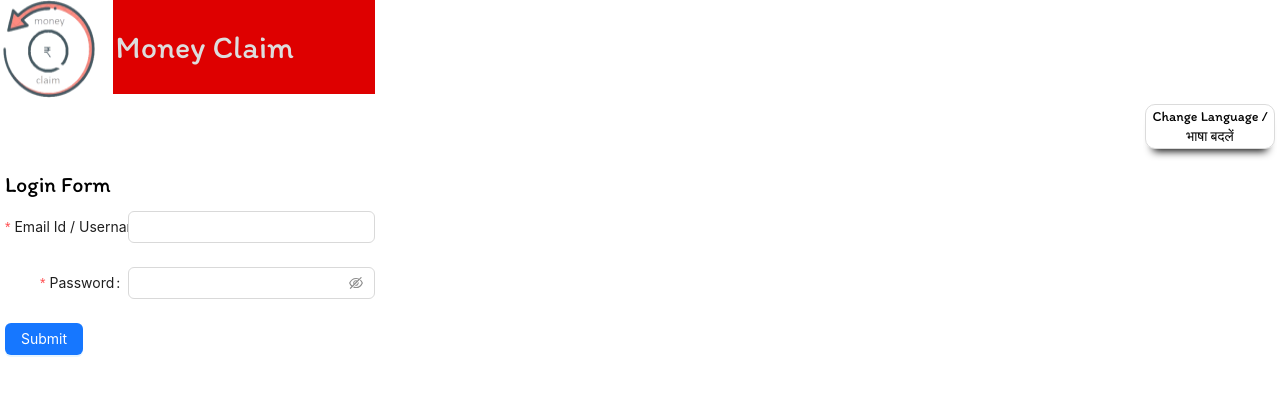
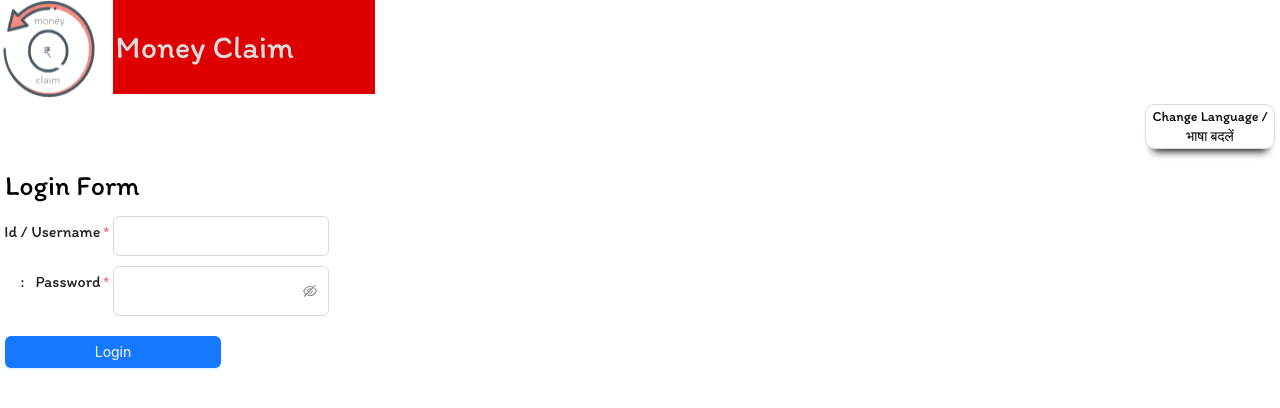
Before and after one commit to mukulgupta257/MoneyClaim, a Next.js app in the folder money-claim/: page / in a window 1280 px wide. Shown: the top 408 px of the page. Built offline with nearby package versions, Linux system fonts and the light colour scheme.

Commit message:
Login Form .

```diff
--- a/money-claim/Components/LoginForm.js
+++ b/money-claim/Components/LoginForm.js
@@ -4,10 +4,8 @@ import { Button, Checkbox, Form, Input } from "antd";
 export default function LoginForm({ formlabels, onSubmit, onFailed }) {
   const onFinish = (values) => {
     console.log("Success:", values);
-    onSubmit();
   };
   const onFinishFailed = (errorInfo) => {
-    onFailed();
     console.log("Failed:", errorInfo);
   };
   return (
@@ -25,7 +23,7 @@ export default function LoginForm({ formlabels, onSubmit, onFailed }) {
       onFinish={onFinish}
       onFinishFailed={onFinishFailed}
       autoComplete="off"
-      className="LoginForm"
+      className="LoginFieldForm"
     >
       <Form.Item
         label={formlabels.email}
@@ -33,9 +31,11 @@ export default function LoginForm({ formlabels, onSubmit, onFailed }) {
         rules={[
           {
             required: true,
-            message: "Please input your username!",
+            type: "email",
+            message: "Please Enter your Email!",
           },
         ]}
+        className="LoginFieldFormItem"
       >
         <Input />
       </Form.Item>
@@ -49,13 +49,14 @@ export default function LoginForm({ formlabels, onSubmit, onFailed }) {
             message: "Please input your password!",
           },
         ]}
+        className="LoginFieldFormItem"
       >
         <Input.Password />
       </Form.Item>
 
-      <Form.Item>
+      <Form.Item className="LoginFieldFormItem">
         <Button type="primary" htmlType="submit">
-          Submit
+          Login
         </Button>
       </Form.Item>
     </Form>
--- a/money-claim/pages/index.js
+++ b/money-claim/pages/index.js
@@ -6,12 +6,12 @@ import Data from "../JSON/Login.json";
 
 const Home = () => {
   const [data, setData] = useState(0);
-  const handleClick = () => {
-    setData(data === 0 ? 1 : 0);
-  };
   const labels = {
     email: Data.loginForm.email[`${data === 0 ? "english" : "hindi"}`],
     password: Data.loginForm.password[`${data === 0 ? "english" : "hindi"}`],
+  };
+  const handleClick = () => {
+    setData(data === 0 ? 1 : 0);
   };
   return (
     <main>
--- a/money-claim/styles/globals.css
+++ b/money-claim/styles/globals.css
@@ -41,9 +41,10 @@ a {
   width: 70%;
 }
 .LoginForm {
-  font: normal normal 22px/22px "Itim";
+  font: normal normal 28px/22px "Itim";
   padding-top: 15px;
   padding-left: 5px;
+  margin-bottom: 20px;
 }
 .LoginBtnContainer {
   width: 100%;
@@ -63,6 +64,23 @@ a {
   cursor: pointer;
   margin-right: 5px;
 }
-.LoginForm {
-  max-width: 375px;
+.LoginFieldForm {
+  max-width: 370px;
+  padding: 0px 5px;
 }
+.LoginFieldFormItem {
+  width: 90%;
+  margin-bottom: 10px;
+}
+.LoginFieldFormItem .ant-form-item-label .ant-form-item-required {
+  font: normal normal 16px/16px "Itim";
+  flex-direction: row-reverse;
+  gap: 3px;
+}
+.LoginFieldFormItem input {
+  height: 40px;
+}
+.LoginFieldFormItem .ant-btn {
+  width: 100%;
+  margin-top: 10px;
+}
```
